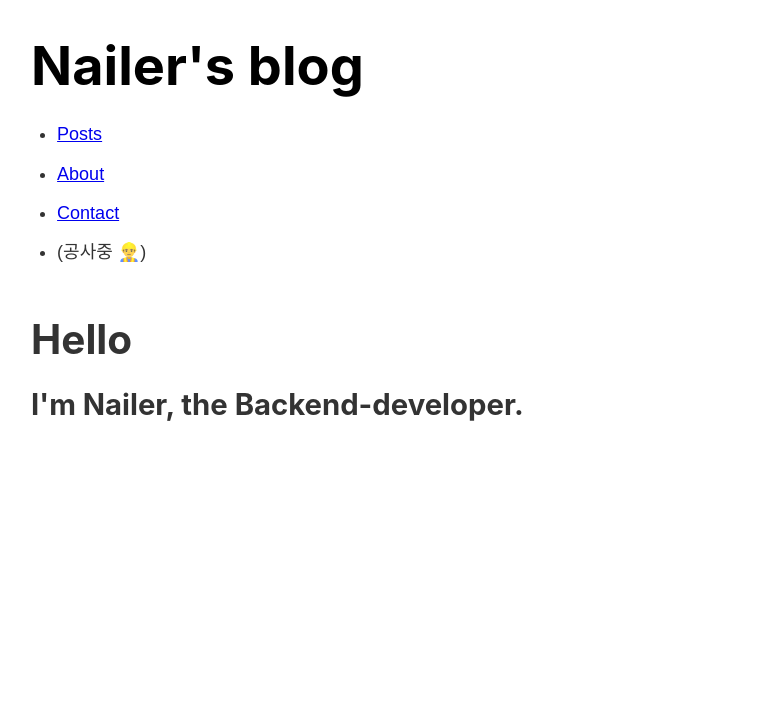
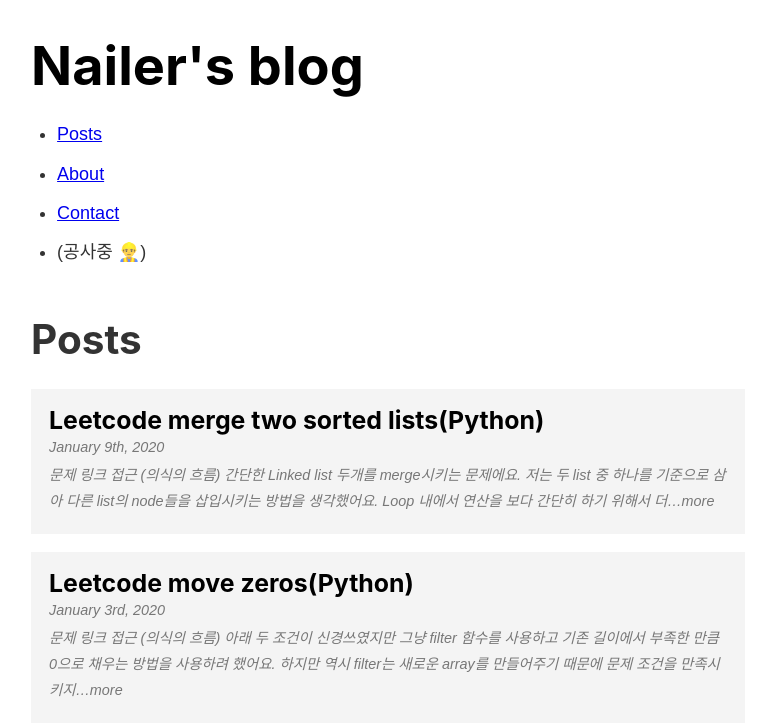
Before and after one commit to nailerHeum/nailerHeum.github.io, a Gatsby site: page / in a window 1280 px wide. Shown: the top 727 px of the page, without its empty margins (252-1011 px from the left). Built offline with nearby package versions, Linux system fonts and the light colour scheme; Gatsby itself is replaced by a stand-in of ours.

Commit message:
FIX index page to show posts

```diff
--- a/src/pages/index.js
+++ b/src/pages/index.js
@@ -1,18 +1,7 @@
-import React from "react";
-
-import Layout from "../components/layout";
-import Head from "../components/head"
+import PostPage from "./post";
 
 const IndexPage = () => {
-  return (
-    <div>
-      <Layout>
-        <Head title="Home" />
-        <h1>Hello</h1>
-        <h2>I'm Nailer, the Backend-developer.</h2>
-      </Layout>
-    </div>
-  );
+  return PostPage();
 }
 
 export default IndexPage;
```
